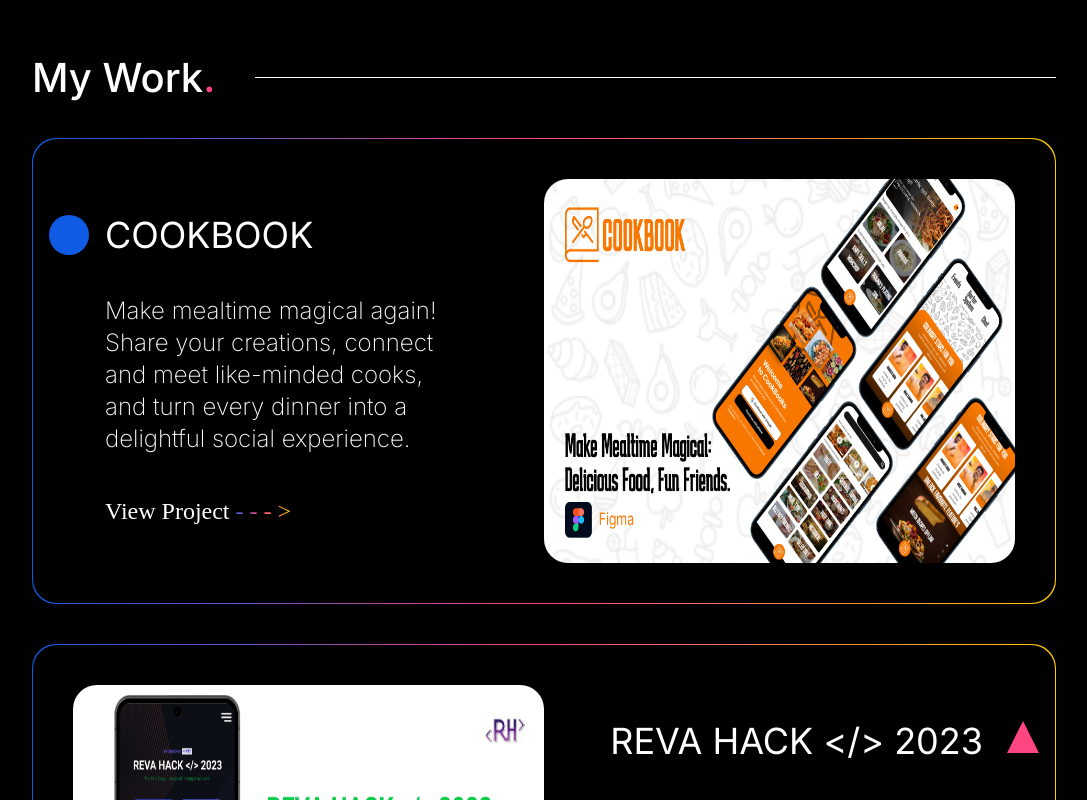
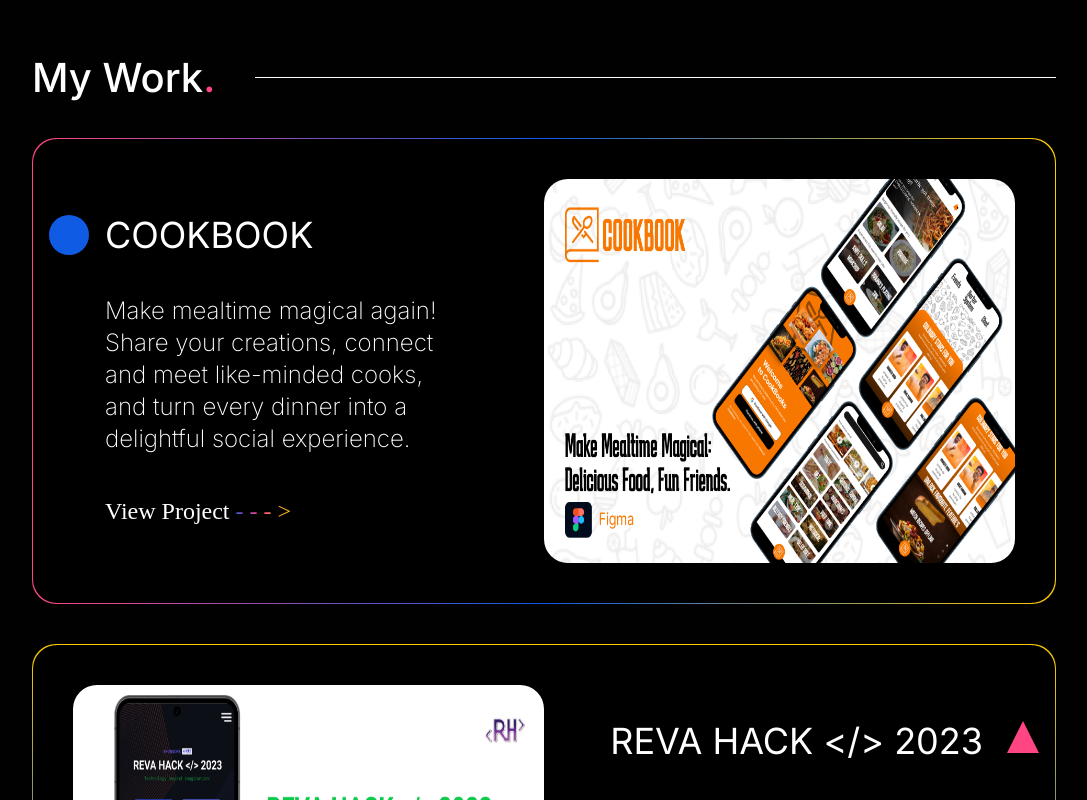
Before and after one commit to antidoid/prajna-portfolio, a React (Vite) app: page / in a window 1280 px wide. Shown: the part 720-1520 px from the top of the page, without its empty margins (96-1183 px from the left). Built offline with nearby package versions, Linux system fonts and the light colour scheme; the HTML template or start-up script is replaced by a standard one; a web font is replaced by a local one.

Commit message:
update: gradient colors

```diff
--- a/src/components/Project.tsx
+++ b/src/components/Project.tsx
@@ -41,8 +41,19 @@
     }
   })();
 
+  const gradientClass = (() => {
+    switch (shape) {
+      case "circle":
+        return "bg-gradient-to-r from-pink-450 via-blue-450 to-yellow-450";
+      case "triangle":
+        return "bg-gradient-to-b from-yellow-450 via-blue-450 to-pink-450";
+      case "square":
+        return "bg-gradient-to-r from-yellow-450 via-blue-450 to-pink-450";
+    }
+  })();
+
   return (
-    <div className="p-[1px] bg-gradient-to-r from-blue-450 via-pink-450 to-yellow-450 rounded-3xl">
+    <div className={`p-[1px] ${gradientClass} rounded-3xl`}>
       <div className="bg-black grid grid-cols-2 rounded-3xl py-10 px-10">
         <div
           className={`flex pt-9 ${direction == "reverse" ? "order-2" : "order-1"}`}
```
